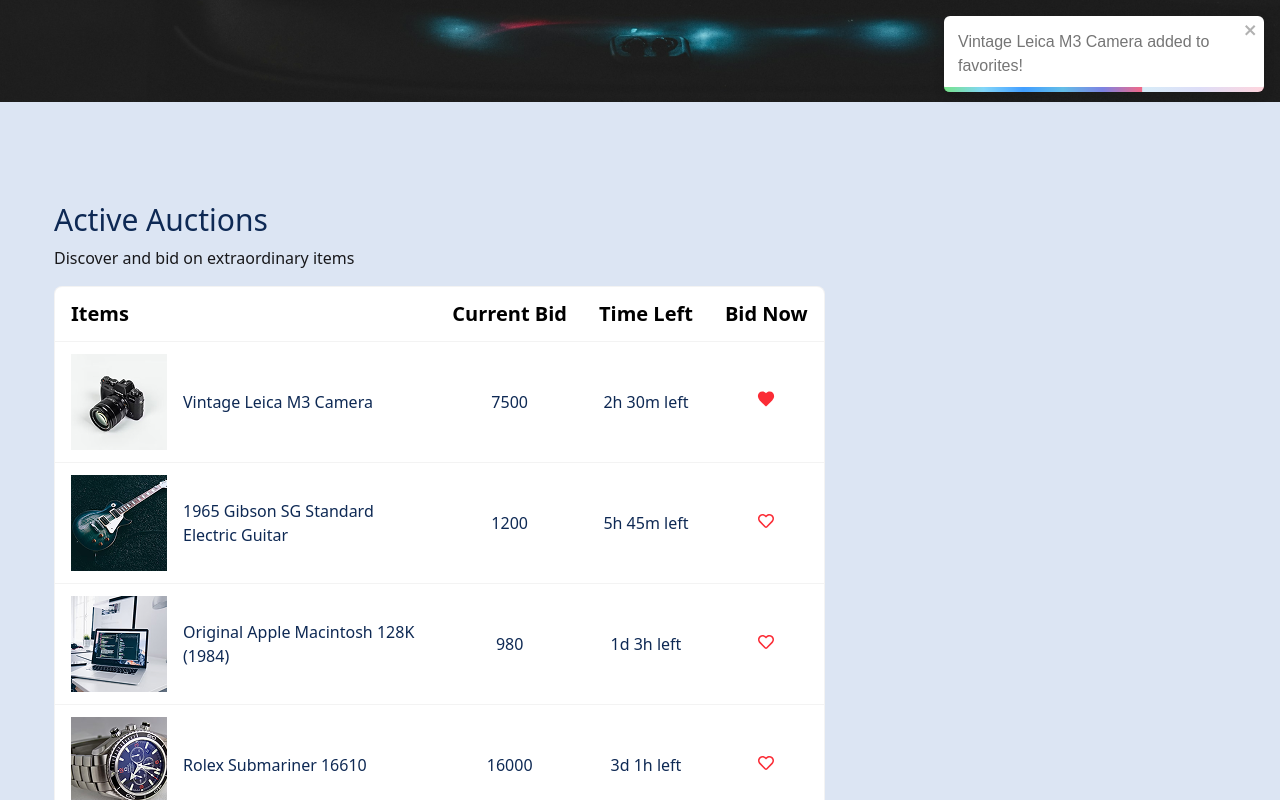
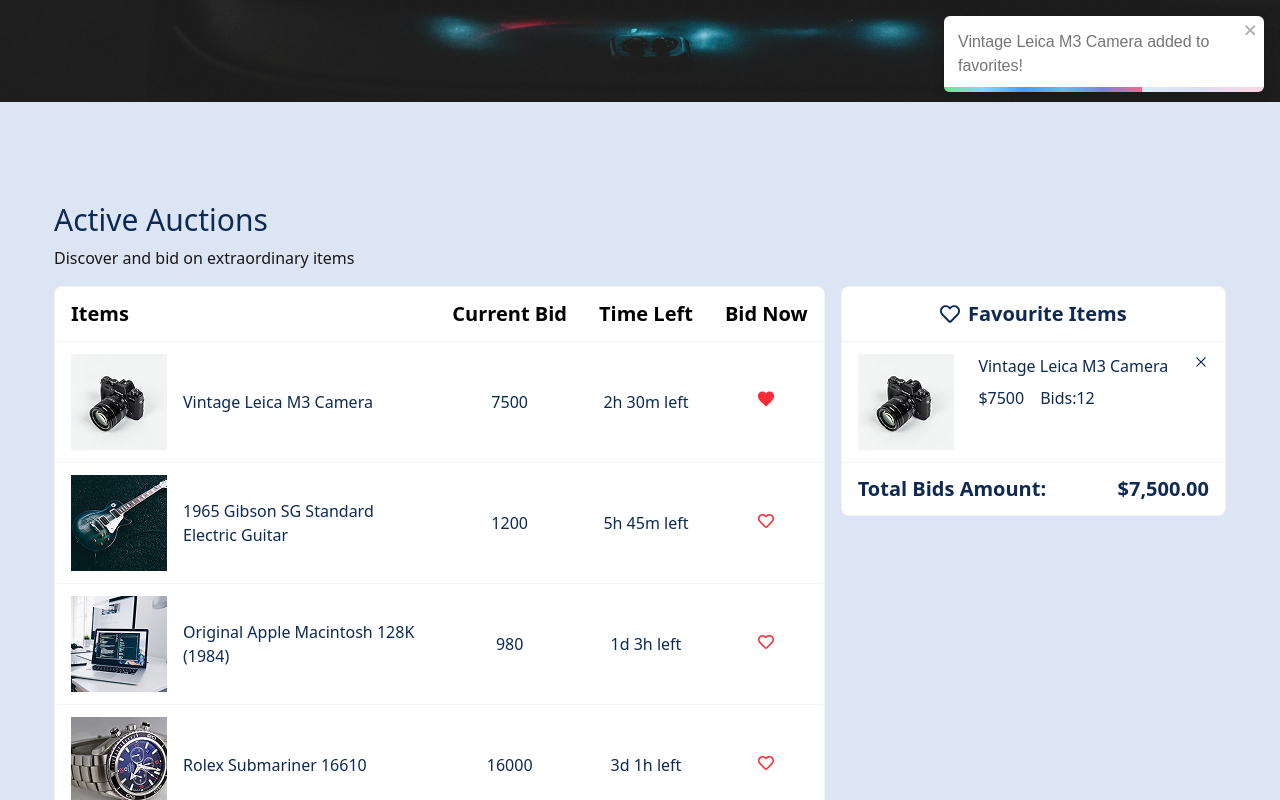
Before and after one commit to AyeshaSareen-Dev/assignment-7, a React (Vite) app: page / in a window 1280 px wide. Both pictures are taken after a click on the button 766 px from the left and 964 px from the top of the page. Shown: the part 564-1364 px from the top of the page. Built offline with nearby package versions, Linux system fonts and the light colour scheme.

Commit message:
favourite items section display

```diff
--- a/src/components/bidstable/BidsItems.jsx
+++ b/src/components/bidstable/BidsItems.jsx
@@ -2,6 +2,7 @@
 import BidItem from './BidItem';
 import { toast } from 'react-toastify';
 import {FaRegHeart } from 'react-icons/fa';
+import FavouriteItems from './FavouriteItems';
 const BidsItems = ({bids}) => {
     const [addedBids, setAddedBids] = React.useState([]);
     const [clickedIds, setClickedIds] = React.useState([]);
@@ -18,7 +19,7 @@
     }
 
 
-    // handleRemoveItem
+
     return (
         <div className='px-[54px] pt-[100px] pb-[64px] bg-[#DCE5F3]'>
             <div className='space-y-2 pb-4'>
@@ -55,7 +56,45 @@
             </div>
         </div>
         <div className='flex-1/3'>
-
+            <div className="overflow-x-auto rounded-box border border-base-content/5 bg-base-100">
+                <table className="table text-[16px] text-[#0E2954]">
+                    <thead className='text-[20px] text-black text-center'>
+                        {/* head */}
+                        <tr>
+                            <th className='flex gap-2 items-center justify-center font-semibold'>
+                                <FaRegHeart className='fill-[#0E2954]' /><span className=' text-[#0E2954]'>Favourite Items</span>
+                            </th>
+                        </tr>
+                    </thead>
+                    <tbody>
+                        {
+                            addedBids.length === 0 ? (
+                                <tr className='border-t-2 border-gray-200'>
+                                    <td className='text-center px-4 pb-8 pt-16'>
+                                        <h1 className='text-2xl'>No Favorite Items yet</h1>
+                                        <p>Click the heart icon on any item to add it to your favorites</p>
+                                    </td>
+                                </tr>
+                            ) : (
+                                addedBids.map((bid) => {
+                                    return <FavouriteItems key={bid.id} bid={bid} />;
+                                })
+                            )
+                        }
+                        <tr className='border-t-2 border-gray-200'>
+                            <td className='text-xl flex justify-between font-semibold'>
+                                <span>Total Bids Amount: </span>
+                                {totalPrice === 0 ? (
+                                        <span>${totalPrice}</span>
+                                    ) : (
+                                        <span>${totalPrice.toLocaleString()}.00</span>
+                                    )
+                                }
+                            </td>
+                        </tr>
+                    </tbody>
+                </table>
+            </div>
         </div>
             </div>
 
--- /dev/null
+++ b/src/components/bidstable/FavouriteItems.jsx
@@ -0,0 +1,24 @@
+import React from 'react';
+import { RxCross2 } from 'react-icons/rx';
+
+const FavouriteItems = ({bid}) => {
+    return (
+
+            <tr className='border-t-2 border-gray-200'>
+            <td className='flex gap-4 justify-between'>
+                    <img className='' src={bid.image} alt="" />
+                    <div className='space-y-2'>
+                        <h1>{bid.title}</h1>
+                        <div className='flex gap-4'>
+                            <p>${bid.currentBidPrice}</p>
+                            <p>Bids:{bid.bidsCount}</p>
+                        </div>
+                    </div>
+                    <span><RxCross2 /></span>
+            </td>
+        </tr>
+
+    );
+};
+
+export default FavouriteItems;
```
